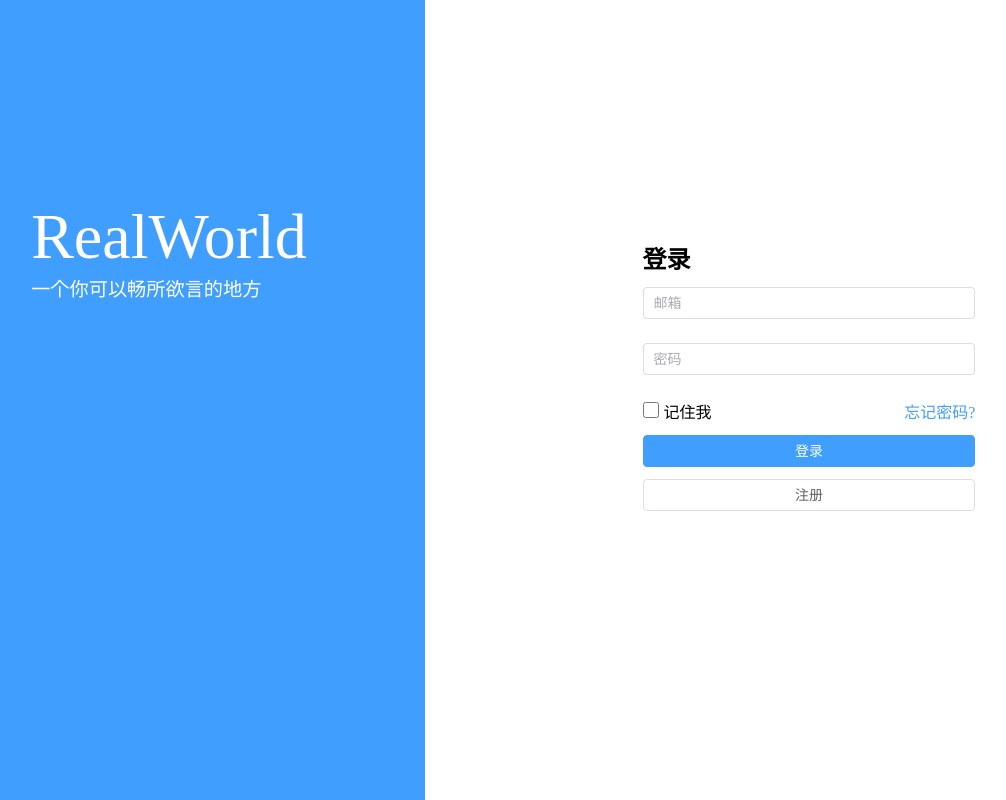
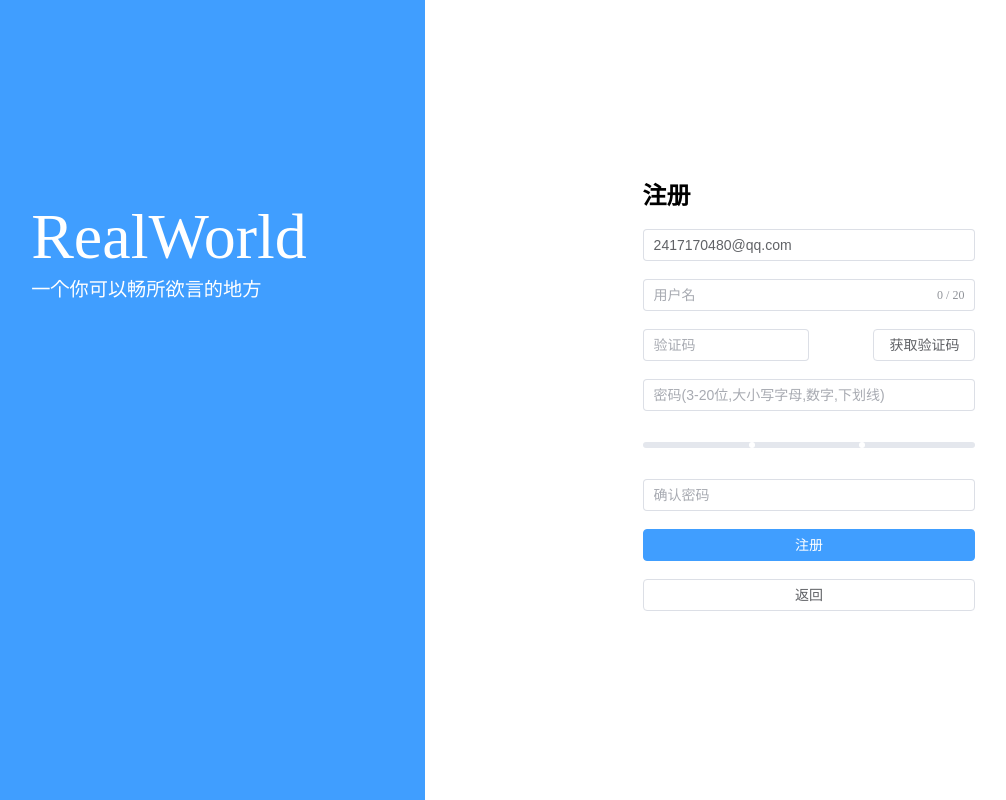
Before and after one commit to zang-liu-jun/real-world, a Vue app: page /#/service/register in a window 1280 px wide. Before the commit this address led to /#/service/login. Shown: the whole page, without its empty margins (87-1093 px from the left). Built offline with nearby package versions, Linux system fonts and the light colour scheme.

Commit message:
feat:注册，媒体查询

```diff
--- a/src/components/z-transition/z-transition.vue
+++ b/src/components/z-transition/z-transition.vue
@@ -58,7 +58,7 @@ const transitionName = computed<string>(() => {
 
 @keyframes right-in {
   0% {
-    transform: translateX(100px);
+    transform: translateX(70px);
     opacity: 0;
   }
   50% {
--- a/src/pages/login/Service.vue
+++ b/src/pages/login/Service.vue
@@ -1,6 +1,6 @@
 <template>
   <div class="box">
-    <LeftPart></LeftPart>
+    <LeftPart class="left"></LeftPart>
     <RightPart></RightPart>
   </div>
 
@@ -17,4 +17,13 @@ import RightPart from "./components/RightPart.vue"
     display: flex;
     justify-content: flex-start;
   }
+  @media screen and (max-width: 750px) {
+    .left {
+      display: none;
+    }
+    .box {
+      padding-bottom: 100vh;
+      background-color: #293146;
+    }
+  }
 </style>
--- a/src/pages/login/components/Login.vue
+++ b/src/pages/login/components/Login.vue
@@ -1,10 +1,10 @@
 <template>
   <div style="width: 26vw" class="outer">
-      <div style="font-size: 24px; font-weight: bold">登录</div>
-      <div>
+    <div style="font-size: 24px; font-weight: bold" class="item">登录</div>
+    <div class="item">
       <el-input v-model="email" placeholder="邮箱"/>
     </div>
-      <div>
+    <div class="item">
       <el-input
           v-model="password"
           type="password"
@@ -12,18 +12,21 @@
           show-password
       />
     </div>
-      <div style="display: flex; justify-content: space-between">
+    <div style="display: flex; justify-content: space-between" class="item">
       <span><input type="checkbox" style="margin-right: 5px;height: 16px;width: 16px;">记住我</span>
       <router-link :to="{name:'reset'}">忘记密码?</router-link>
     </div>
-      <div>
+    <div class="item">
       <el-button type="primary" style="width: 100%">登录</el-button>
     </div>
+    <div class="item">
       <router-link :to="{
       name:'register'
     }">
         <el-button style="width: 100%">注册</el-button>
       </router-link>
+    </div>
+
   </div>
 </template>
 
@@ -37,7 +40,8 @@ let password = ref<string>('')
 </script>
 
 <style scoped>
-  .outer div {
+.outer .item {
   margin-bottom: 12px;
+  min-width: 280px;
 }
 </style>
--- a/src/pages/login/components/Register.vue
+++ b/src/pages/login/components/Register.vue
@@ -2,35 +2,40 @@
   <div style="width: 26vw;" class="outer">
     <div style="font-size: 24px; font-weight: bold" class="item-box">注册</div>
     <div class="item-box">
-      <el-input v-model="email" placeholder="邮箱"/>
+      <el-input v-model="userinfo.email" placeholder="邮箱"/>
     </div>
     <div class="item-box">
-      <el-input v-model="username" placeholder="用户名"/>
+      <el-input v-model="userinfo.username" placeholder="用户名" maxlength="20" show-word-limit/>
+    </div>
+    <div class="item-box" style="display: flex; justify-content: space-between">
+      <el-input v-model="verifyCode" placeholder="验证码" style="width: 50%"/>
+      <el-button @click="getCode">{{ btnContent }}</el-button>
     </div>
     <div class="item-box">
       <el-input
-          v-model="password"
+          v-model="userinfo.password"
           type="password"
-          placeholder="密码(3-20位,可包含大小写字母，数字，下划线)"
+          placeholder="密码(3-20位,大小写字母,数字,下划线)"
           show-password
           @input="passwordChange"
+          maxlength="20"
       />
-
     </div>
     <div class="item-box">
       <el-slider v-model="passwordSecurity" :step="33" show-stops class="my-slider" :disabled="true"/>
     </div>
     <div class="item-box">
       <el-input
-          v-model="confirmPassword"
+          v-model="userinfo.confirmPassword"
           type="password"
           placeholder="确认密码"
           show-password
+          maxlength="20"
       />
     </div>
 
     <div class="item-box">
-      <el-button type="primary" style="width: 100%">注册</el-button>
+      <el-button type="primary" style="width: 100%" @click="register">注册</el-button>
     </div>
     <div class="item-box">
       <router-link :to="{
@@ -44,12 +49,66 @@
 </template>
 
 <script setup lang="ts">
-import {ref} from "vue";
+import {reactive, ref} from "vue";
+import {ElMessage} from 'element-plus'
+import {getVerifyCode} from "@/service/user/getVerifyCode";
+import {fetchRegister} from "@/service/user/register";
+import {verifyEmail, verifyPassword, verifyUsername} from "@/utils/verify";
+import {useRouter} from "vue-router";
 
-let email = ref<string>('')
-let username = ref<string>('')
-let password = ref<string>('')
-let confirmPassword = ref<string>('')
+interface UserInfo {
+  email: string,
+  username: string,
+  password: string,
+  confirmPassword: string,
+}
+
+const userinfo: UserInfo = reactive({
+  email: '2417170480@qq.com',
+  username: '',
+  password: '',
+  confirmPassword: ''
+})
+
+// 验证码
+let verifyCode = ref<string>('')
+let btnContent = ref<string>('获取验证码')
+
+// 验证码定时器外层函数
+function getCodeOuter() {
+  let timer: number | null = null
+  let leftSecond = ref<number>(5)
+  return function () {
+    if (!verifyEmail(userinfo.email)) {
+      console.log(userinfo.email)
+      ElMessage.error("请输入正确的邮箱格式!")
+      return
+    }
+    if (timer === null) {
+      btnContent.value = `${leftSecond.value}s`
+      //获取验证码
+      getVerifyCode(userinfo.email)
+          .catch(err => {
+            ElMessage.error(err.message)
+          })
+      timer = window.setInterval(() => {
+        if (leftSecond.value <= 0) {
+          clearInterval(timer as any)
+          timer = null
+          btnContent.value = '获取验证码'
+          leftSecond.value = 5
+        } else {
+          leftSecond.value -= 1
+          btnContent.value = `${leftSecond.value}s`
+        }
+      }, 1000)
+    }
+  }
+}
+
+let getCode = getCodeOuter()
+
+// 密码强度
 let passwordSecurity = ref<number>(0)
 
 function passwordChange(newValue: string) {
@@ -69,6 +128,50 @@ function passwordChange(newValue: string) {
   }
 }
 
+//注册
+const router = useRouter()
+
+function register(): void {
+  let key: (keyof UserInfo)
+  for (key in userinfo) {
+    if (userinfo[key] === "") {
+      ElMessage.error('有未填项!')
+      return;
+    }
+  }
+  if (!verifyUsername(userinfo.username)) {
+    ElMessage.error('用户名格式错误!')
+    return
+  }
+  if (!verifyPassword(userinfo.password)) {
+    ElMessage.error('密码格式错误!')
+    return
+  }
+  if (userinfo.password !== userinfo.confirmPassword) {
+    ElMessage.error('两次密码输入不一致!')
+    return
+  }
+  //发送注册请求
+  fetchRegister({
+    email: userinfo.email,
+    username: userinfo.username,
+    verifyCode: verifyCode.value,
+    password: userinfo.password
+  })
+      .then(message => {
+        ElMessage({
+          message: message,
+          type: 'success',
+        })
+        router.push({
+          name: 'login'
+        })
+      })
+      .catch(err => {
+        ElMessage.error(err.message)
+      })
+}
+
 </script>
 <style>
 :root {
@@ -79,6 +182,7 @@ function passwordChange(newValue: string) {
 <style scoped lang="scss">
 .outer .item-box {
   margin-bottom: 18px;
+  min-width: 280px;
 }
 
 .my-slider {
--- a/src/pages/login/components/RightPart.vue
+++ b/src/pages/login/components/RightPart.vue
@@ -23,8 +23,21 @@ import Ztransition from "@/components/z-transition/z-transition.vue"
     justify-content: center;
     width: 60vw;
     .middle-box {
-      margin-top: 30vh;
+      margin-top: 22vh;
     }
+  }
+  @media screen and (max-width: 750px) {
+    .right {
+      width: 100vw;
+      .middle-box {
+        width: 280px;
+        padding: 20px;
+        margin-top: 10vh;
+        border-radius: 10px;
+        background-color: #fff;
+      }
+    }
+
   }
 
 </style>
--- a/src/service/http.ts
+++ b/src/service/http.ts
@@ -1,4 +1,6 @@
 import axios from "axios";
-export const request=axios.create({
-	baseURL:"http://42.192.180.126:9000/"
+
+export default axios.create({
+  baseURL: "http://42.192.180.126:9000",
+  timeout: 5000
 })
--- /dev/null
+++ b/src/service/user/getVerifyCode.ts
@@ -0,0 +1,16 @@
+import request from "../http"
+
+export async function getVerifyCode(email:string){
+  const res=await request.get("/email",{
+    params:{
+      email
+    }
+  }).catch(err=>{
+    throw new Error("网络错误，请检查网络设置")
+  })
+  const data=res.data
+  console.log("获取验证码",data)
+  if(data.code!==200){
+    throw new Error(data.msg)
+  }
+}
--- /dev/null
+++ b/src/service/user/register.ts
@@ -0,0 +1,29 @@
+import request from "../http"
+
+interface RegInfo {
+  email: string,
+  username: string,
+  verifyCode: string,
+  password: string
+}
+
+export async function fetchRegister(userInfo: RegInfo) {
+  const res = await request.post("/users/register", {
+    user: userInfo
+  }).catch(err => {
+    throw new Error("网络错误")
+  })
+  const data = res.data
+  console.log("注册", data)
+  if (data.code === 400) {
+    if (data.msg === "duplicated username") {
+      throw new Error("用户名重复")
+    } else if (data.msg === "duplicated email") {
+      throw new Error("邮箱重复")
+    }
+  } else if (data.code === 201) {
+    return "注册成功"
+  } else {
+    throw new Error("未知错误，请联系管理员")
+  }
+}
--- /dev/null
+++ b/src/utils/verify.ts
@@ -0,0 +1,11 @@
+export function verifyEmail(email: string): boolean {
+  return /^\s*\w+(?:\.{0,1}[\w-]+)*@[a-zA-Z0-9]+(?:[-.][a-zA-Z0-9]+)*\.[a-zA-Z]+\s*$/.test(email)
+}
+
+export function verifyUsername(username: string): boolean {
+  return /[\u4e00-\u9fa5_a-zA-Z0-9-]{1,20}/.test(username)
+}
+
+export function verifyPassword(password: string): boolean {
+  return /[a-zA-Z0-9-_]{3,20}/.test(password)
+}
--- a/tsconfig.json
+++ b/tsconfig.json
@@ -14,7 +14,8 @@
       "@/*":["src/*"]
     },
     "allowSyntheticDefaultImports": true,
-    "types": ["element-plus/global"]
+    "types": ["element-plus/global"],
+//    "noImplicitAny": false
   },
   "include": ["src/**/*.ts", "src/**/*.d.ts", "src/**/*.tsx", "src/**/*.vue"]
 }
```
Lines whose indentation alone changed are shown as unchanged.
